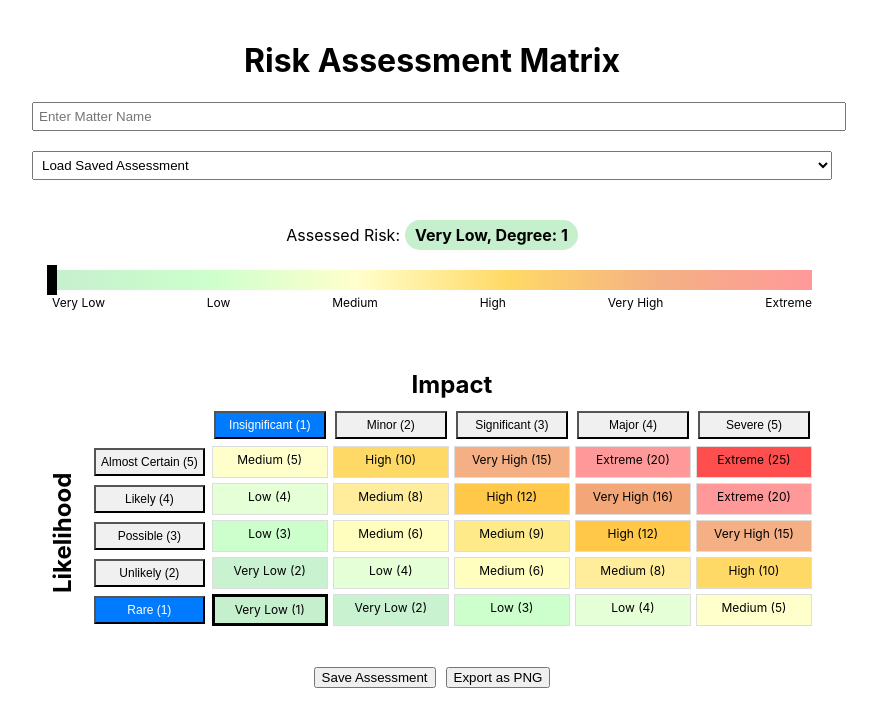
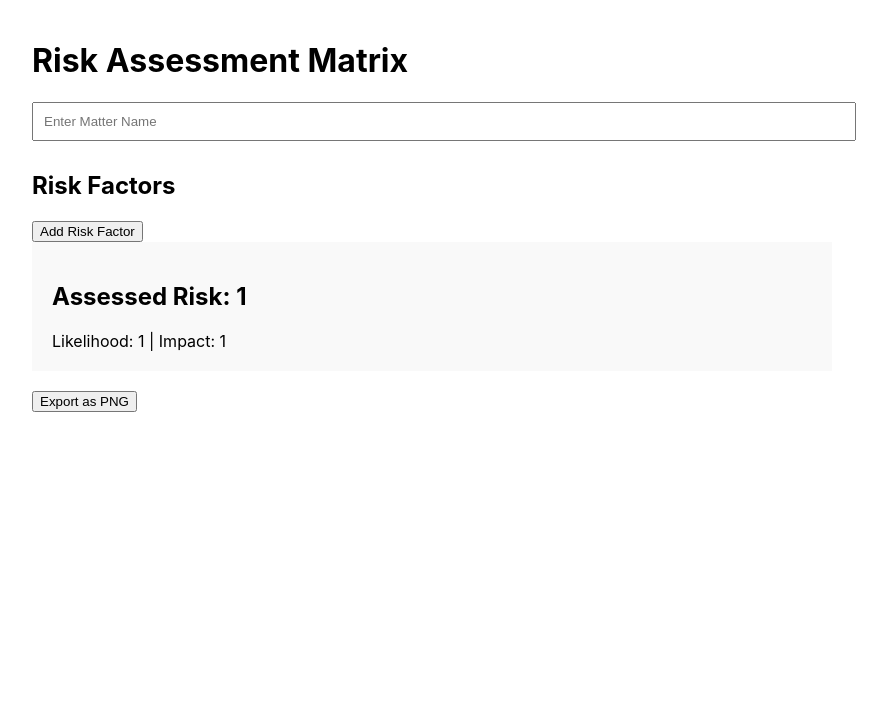
Before and after one commit to lununez/risk-matrix-3000, a React (Create React App) app: page / in a window 1280 px wide. Shown: the top 726 px of the page, without its empty margins (208-1095 px from the left). Built offline with nearby package versions, Linux system fonts and the light colour scheme.

Commit message:
Update RiskMatrix.js

```diff
--- a/src/components/RiskMatrix.js
+++ b/src/components/RiskMatrix.js
@@ -2,14 +2,14 @@ import React, { useState, useEffect, useRef } from 'react';
 import html2canvas from 'html2canvas';
 
 const RiskMatrix = () => {
+  const [riskFactors, setRiskFactors] = useState([]);
   const [likelihood, setLikelihood] = useState(1);
   const [impact, setImpact] = useState(1);
   const [riskValue, setRiskValue] = useState(1);
   const [matterName, setMatterName] = useState('');
-  const [savedAssessments, setSavedAssessments] = useState([]);
   const exportRef = useRef(null);
 
-  const likelihoodLabels = ['Almost Certain (5)', 'Likely (4)', 'Possible (3)', 'Unlikely (2)', 'Rare (1)'];
+  const likelihoodLabels = ['Rare (1)', 'Unlikely (2)', 'Possible (3)', 'Likely (4)', 'Almost Certain (5)'];
   const impactLabels = ['Insignificant (1)', 'Minor (2)', 'Significant (3)', 'Major (4)', 'Severe (5)'];
 
   const matrix = [
@@ -20,276 +20,114 @@ const RiskMatrix = () => {
     ['Very Low (1)', 'Very Low (2)', 'Low (3)', 'Low (4)', 'Medium (5)'],
   ];
 
-  const riskColors = {
-    1: '#C6EFCE', 2: '#C9F2D0', 3: '#CCFFCC', 4: '#E5FFD6', 5: '#FFFFCC',
-    6: '#FFFEBF', 7: '#FFFEB2', 8: '#FFED9C', 9: '#FFEA8A', 10: '#FFD966',
-    11: '#FFD157', 12: '#FFC848', 13: '#FFBF39', 14: '#FFB62A', 15: '#F4B084',
-    16: '#F3A677', 17: '#F29C6A', 18: '#F1925D', 19: '#F08851', 20: '#FF9999',
-    21: '#FF8A8A', 22: '#FF7B7B', 23: '#FF6C6C', 24: '#FF5D5D', 25: '#FF4E4E'
+  const addRiskFactor = () => {
+    setRiskFactors([...riskFactors, { category: '', explanation: '', likelihood: 1, impact: 1 }]);
   };
 
-  const getRiskColor = (value) => {
-    if (typeof value === 'string') {
-      const numberMatch = value.match(/\d+/);
-      if (numberMatch) {
-        return riskColors[parseInt(numberMatch[0])] || '#ffffff';
-      }
-    }
-    return riskColors[value] || '#ffffff';
+  const updateRiskFactor = (index, field, value) => {
+    const updatedFactors = [...riskFactors];
+    updatedFactors[index][field] = value;
+    setRiskFactors(updatedFactors);
   };
 
-  const getRiskLabel = (value) => {
-    if (value >= 1 && value < 3) return 'Very Low';
-    if (value >= 3 && value < 5) return 'Low';
-    if (value >= 5 && value < 10) return 'Medium';
-    if (value >= 10 && value < 15) return 'High';
-    if (value >= 15 && value < 20) return 'Very High';
-    if (value >= 20 && value <= 25) return 'Extreme';
-    return 'Invalid Risk';
+  const calculateWeightedAverage = (values) => {
+    if (values.length === 0) return 1;
+    const max = Math.max(...values);
+    const min = Math.min(...values);
+    const range = max - min;
+
+    if (range >= 3) {
+      return Math.round((max + min * 2) / 3);
+    }
+    return Math.round(values.reduce((a, b) => a + b, 0) / values.length);
   };
 
   useEffect(() => {
-    const calculatedRisk = likelihood * impact;
-    setRiskValue(calculatedRisk);
-  }, [likelihood, impact]);
+    const likelihoodValues = riskFactors.map(factor => parseInt(factor.likelihood));
+    const impactValues = riskFactors.map(factor => parseInt(factor.impact));
+
+    setLikelihood(calculateWeightedAverage(likelihoodValues));
+    setImpact(calculateWeightedAverage(impactValues));
+  }, [riskFactors]);
 
   useEffect(() => {
-    const saved = JSON.parse(localStorage.getItem('savedAssessments') || '[]');
-    setSavedAssessments(saved);
-  }, []);
-
-  const saveAssessment = () => {
-    if (matterName) {
-      const assessment = { matterName, likelihood, impact, riskValue };
-      const updated = [...savedAssessments.filter(a => a.matterName !== matterName), assessment];
-      setSavedAssessments(updated);
-      localStorage.setItem('savedAssessments', JSON.stringify(updated));
-    }
-  };
-
-  const loadAssessment = (selected) => {
-    const assessment = savedAssessments.find(a => a.matterName === selected);
-    if (assessment) {
-      setMatterName(assessment.matterName);
-      setLikelihood(assessment.likelihood);
-      setImpact(assessment.impact);
-      setRiskValue(assessment.riskValue);
-    }
-  };
+    setRiskValue(likelihood * impact);
+  }, [likelihood, impact]);
 
   const exportAsPNG = () => {
     if (exportRef.current) {
-    html2canvas(exportRef.current, {
-      scale: 2,
-      backgroundColor: null,
-    }).then(canvas => {
-      // First, try to copy a text representation
-      const textRepresentation = `Risk Assessment for ${matterName}\nLikelihood: ${likelihoodLabels[5 - likelihood]}\nImpact: ${impactLabels[impact - 1]}\nRisk Value: ${riskValue}\nAssessed Risk: ${getRiskLabel(riskValue)}`;
-
-      navigator.clipboard.writeText(textRepresentation)
-        .then(() => {
-          alert('Risk assessment details copied to clipboard! Image will be downloaded separately.');
-          // Proceed with image download
-          downloadImage(canvas);
-        })
-        .catch(err => {
-          console.error('Failed to copy text: ', err);
-          alert('Failed to copy to clipboard. Image will be downloaded.');
-          downloadImage(canvas);
-        });
+      html2canvas(exportRef.current).then(canvas => {
+        const link = document.createElement('a');
+        link.download = `${matterName || 'risk-assessment'}.png`;
+        link.href = canvas.toDataURL();
+        link.click();
       });
     }
   };
 
-const downloadImage = (canvas) => {
-  canvas.toBlob(blob => {
-    const url = URL.createObjectURL(blob);
-    const link = document.createElement('a');
-    link.download = `${matterName || 'risk-assessment'}.png`;
-    link.href = url;
-    link.click();
-    URL.revokeObjectURL(url);
-  }, 'image/png');
-};
-
-  const getSliderPosition = (value) => {
-    const riskToPercentage = {
-      1: 0, 2: 10, 3: 21, 4: 21.6, 5: 39.6, 6: 40, 8: 45, 9: 49,
-      10: 58, 12: 59, 15: 77, 16: 82, 20: 90, 25: 100
-    };
-
-    if (value in riskToPercentage) {
-      return riskToPercentage[value];
-    }
-
-    const lowerBound = Math.max(...Object.keys(riskToPercentage).map(Number).filter(k => k <= value));
-    const upperBound = Math.min(...Object.keys(riskToPercentage).map(Number).filter(k => k >= value));
-
-    const lowerPercentage = riskToPercentage[lowerBound];
-    const upperPercentage = riskToPercentage[upperBound];
-    const valueRange = upperBound - lowerBound;
-    const percentageRange = upperPercentage - lowerPercentage;
-
-    return lowerPercentage + (value - lowerBound) / valueRange * percentageRange;
-  };
-
-  const buttonStyle = {
-    padding: '5px',
-    margin: '2px',
-    fontSize: '12px',
-    cursor: 'pointer',
-  };
-
-  const cellStyle = {
-    padding: '5px',
-    textAlign: 'center',
-    fontSize: '12px',
-    border: '1px solid #ddd',
-  };
-
-  const spectrumStyle = {
-    width: '100%',
-    height: '20px',
-    background: 'linear-gradient(to right, #C6EFCE, #CCFFCC, #FFFFCC, #FFD966, #F4B084, #FF9999)',
-    position: 'relative',
-    marginTop: '20px',
-  };
-
-  const sliderStyle = {
-    width: '10px',
-    height: '30px',
-    backgroundColor: 'black',
-    position: 'absolute',
-    top: '-5px',
-    left: `${getSliderPosition(riskValue)}%`,
-    transform: 'translateX(-50%)',
-  };
-
-  const labelStyle = {
-    display: 'flex',
-    justifyContent: 'space-between',
-    marginTop: '5px',
-    fontSize: '12px',
-  };
-
-  const pillStyle = {
-    display: 'inline-block',
-    padding: '5px 10px',
-    borderRadius: '20px',
-    color: '#000000',
-    fontWeight: 'bold',
-  };
-
   return (
     <div style={{ maxWidth: '800px', margin: '0 auto', padding: '20px' }}>
-      <h1 style={{ textAlign: 'center' }}>Risk Assessment Matrix</h1>
+      <h1>Risk Assessment Matrix</h1>
 
-      <div style={{ marginBottom: '20px' }}>
       <input
         type="text"
         value={matterName}
         onChange={(e) => setMatterName(e.target.value)}
         placeholder="Enter Matter Name"
-          style={{ width: '100%', padding: '5px' }}
+        style={{ width: '100%', padding: '10px', marginBottom: '10px' }}
       />
-      </div>
 
-      <div style={{ marginBottom: '20px' }}>
-        <select onChange={(e) => loadAssessment(e.target.value)} style={{ width: '100%', padding: '5px' }}>
-          <option value="">Load Saved Assessment</option>
-          {savedAssessments.map(a => (
-            <option key={a.matterName} value={a.matterName}>{a.matterName}</option>
+      <h2>Risk Factors</h2>
+      <button onClick={addRiskFactor}>Add Risk Factor</button>
+      {riskFactors.map((factor, index) => (
+        <div key={index} style={{ display: 'flex', gap: '10px', marginBottom: '10px' }}>
+          <select
+            value={factor.category}
+            onChange={(e) => updateRiskFactor(index, 'category', e.target.value)}
+            style={{ flex: 1 }}
+          >
+            <option value="">Select Category</option>
+            <option value="Legal Requirements">Legal Requirements</option>
+            <option value="Prior Commitment">Prior Commitment</option>
+            <option value="Strength of Argument">Strength of Argument</option>
+          </select>
+
+          <input
+            type="text"
+            value={factor.explanation}
+            onChange={(e) => updateRiskFactor(index, 'explanation', e.target.value)}
+            placeholder="Explanation"
+            style={{ flex: 2 }}
+          />
+
+          <select
+            value={factor.likelihood}
+            onChange={(e) => updateRiskFactor(index, 'likelihood', e.target.value)}
+            style={{ flex: 0.5 }}
+          >
+            {likelihoodLabels.map((label, idx) => (
+              <option key={idx} value={idx + 1}>{label}</option>
+            ))}
+          </select>
+
+          <select
+            value={factor.impact}
+            onChange={(e) => updateRiskFactor(index, 'impact', e.target.value)}
+            style={{ flex: 0.5 }}
+          >
+            {impactLabels.map((label, idx) => (
+              <option key={idx} value={idx + 1}>{label}</option>
             ))}
           </select>
         </div>
+      ))}
 
-      <div ref={exportRef} style={{ backgroundColor: 'white', padding: '20px', position: 'relative' }}>
-        <div style={{ textAlign: 'center', marginBottom: '20px' }}>
-          Assessed Risk:
-          <span style={{
-            ...pillStyle,
-            backgroundColor: getRiskColor(riskValue),
-            marginLeft: '5px'
-          }}>
-            {getRiskLabel(riskValue)}, Degree: {riskValue}
-          </span>
+      <div ref={exportRef} style={{ padding: '20px', backgroundColor: '#f9f9f9' }}>
+        <h2>Assessed Risk: {riskValue}</h2>
+        <div>Likelihood: {likelihood} | Impact: {impact}</div>
       </div>
 
-        <div style={{ marginBottom: '40px' }}>
-          <div style={spectrumStyle}>
-            <div style={sliderStyle}></div>
-          </div>
-          <div style={labelStyle}>
-            <span>Very Low</span>
-            <span>Low</span>
-            <span>Medium</span>
-            <span>High</span>
-            <span>Very High</span>
-            <span>Extreme</span>
-          </div>
-        </div>
-
-        <div style={{ display: 'flex' }}>
-          <div style={{ position: 'relative', width: '40px' }}>
-            <div style={{ position: 'absolute', top: '70%', left: '-40px', transform: 'translateY(-50%) rotate(-90deg)', transformOrigin: 'center', width: '100px', textAlign: 'center' }}>
-              <h2 style={{ margin: 0, whiteSpace: 'nowrap' }}>Likelihood</h2>
-            </div>
-          </div>
-
-          <div style={{ flexGrow: 1 }}>
-            <h2 style={{ textAlign: 'center', marginBottom: '10px' }}>Impact</h2>
-
-            <div style={{ display: 'grid', gridTemplateColumns: 'auto repeat(5, 1fr)', gap: '5px' }}>
-              <div></div>
-              {impactLabels.map((label, index) => (
-                <button
-                  key={index}
-                  onClick={() => setImpact(index + 1)}
-                  style={{
-                    ...buttonStyle,
-                    backgroundColor: impact === index + 1 ? '#007bff' : '#f0f0f0',
-                    color: impact === index + 1 ? 'white' : 'black',
-                  }}
-                >
-                  {label}
-                </button>
-              ))}
-
-              {likelihoodLabels.map((label, rowIndex) => (
-                <React.Fragment key={rowIndex}>
-                  <button
-                    onClick={() => setLikelihood(5 - rowIndex)}
-                    style={{
-                      ...buttonStyle,
-                      backgroundColor: likelihood === 5 - rowIndex ? '#007bff' : '#f0f0f0',
-                      color: likelihood === 5 - rowIndex ? 'white' : 'black',
-                    }}
-                  >
-                    {label}
-                  </button>
-                  {matrix[rowIndex].map((cell, cellIndex) => (
-                    <div
-                      key={cellIndex}
-                      style={{
-                        ...cellStyle,
-                        backgroundColor: getRiskColor(cell),
-                        border: 5 - rowIndex === likelihood && cellIndex + 1 === impact ? '3px solid black' : '1px solid #ddd',
-                      }}
-                    >
-                      {cell}
-                    </div>
-                  ))}
-                </React.Fragment>
-              ))}
-            </div>
-          </div>
-        </div>
-      </div>
-
-      <div style={{ textAlign: 'center', marginTop: '20px' }}>
-        <button onClick={saveAssessment} style={{ marginRight: '10px' }}>Save Assessment</button>
-        <button onClick={exportAsPNG}>Export as PNG</button>
-      </div>
+      <button onClick={exportAsPNG} style={{ marginTop: '20px' }}>Export as PNG</button>
     </div>
   );
 };
```
Lines whose indentation alone changed are shown as unchanged.
